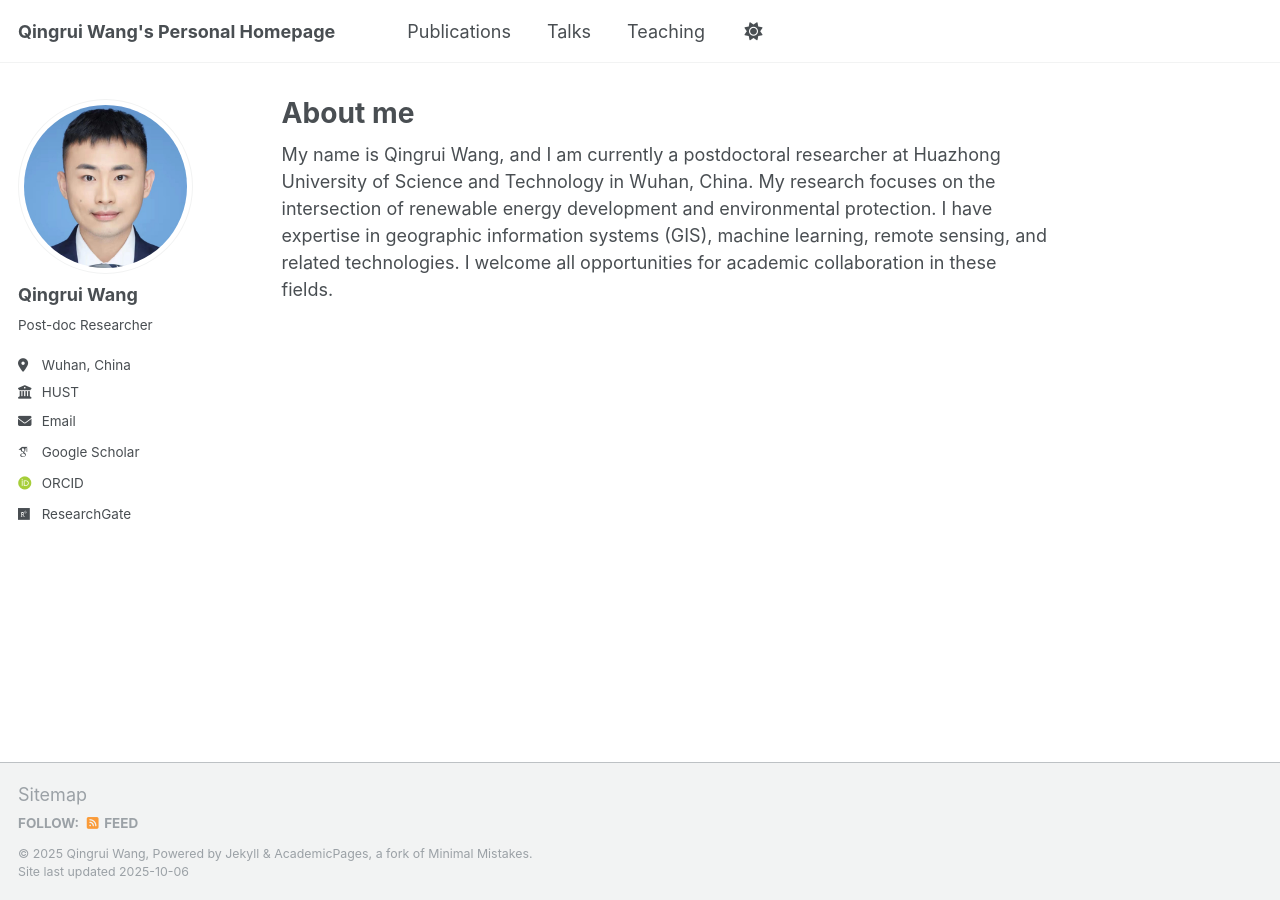
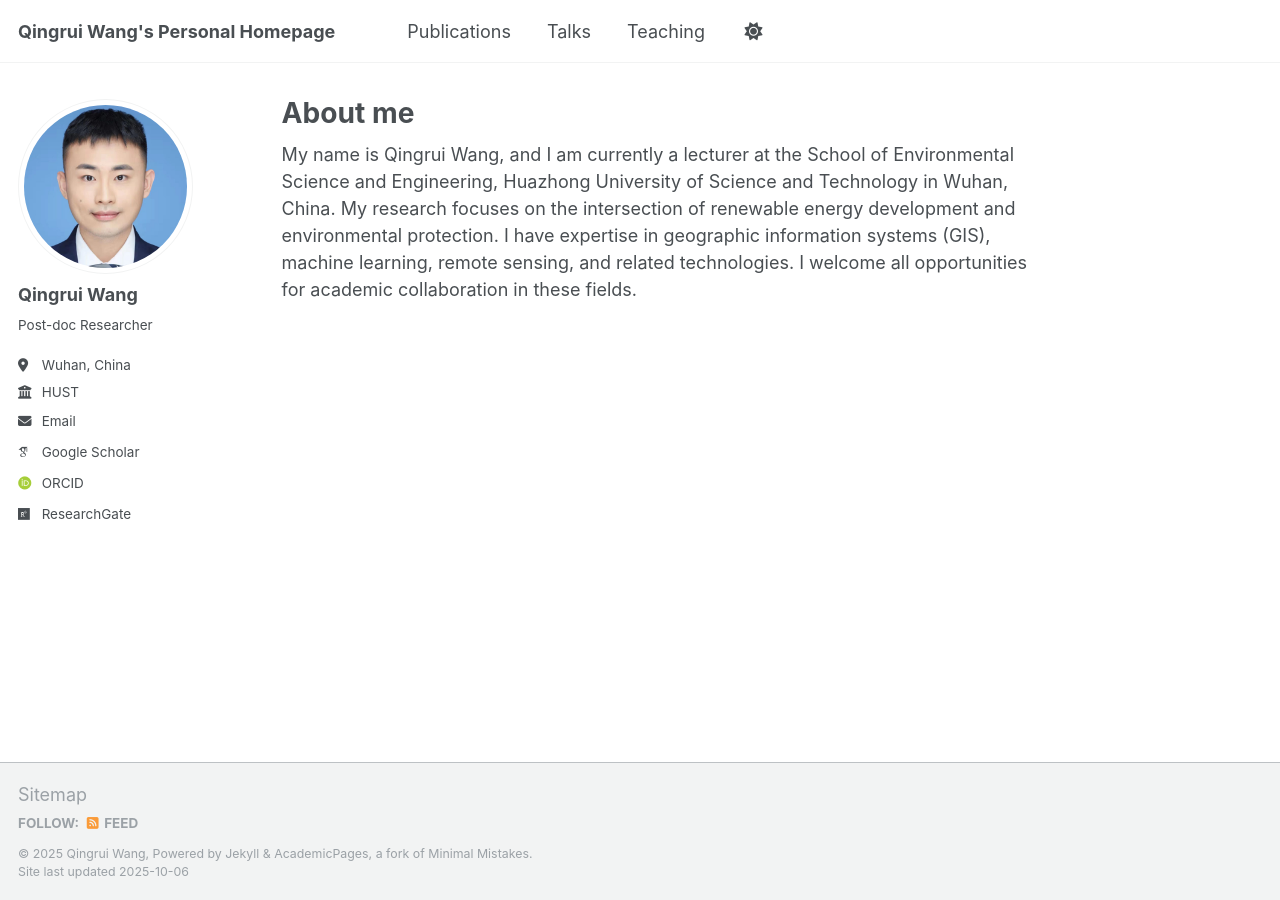
Before and after one commit to QingruiWang/QingruiWang.github.io, a Jekyll site: the page built from _pages/about.md, in a window 1280 px wide. Built offline with Jekyll 4.4.1, drawn with Linux system fonts in a browser that asks for light colours; some web fonts are replaced; a script that is not in the unit is left out.

Commit message:
Update about.md

```diff
--- a/_pages/about.md
+++ b/_pages/about.md
@@ -7,4 +7,4 @@ redirect_from:
   - /about.html
 ---
 
-My name is Qingrui Wang, and I am currently a postdoctoral researcher at Huazhong University of Science and Technology in Wuhan, China. My research focuses on the intersection of renewable energy development and environmental protection. I have expertise in geographic information systems (GIS), machine learning, remote sensing, and related technologies. I welcome all opportunities for academic collaboration in these fields.
+My name is Qingrui Wang, and I am currently a lecturer at the School of Environmental Science and Engineering, Huazhong University of Science and Technology in Wuhan, China. My research focuses on the intersection of renewable energy development and environmental protection. I have expertise in geographic information systems (GIS), machine learning, remote sensing, and related technologies. I welcome all opportunities for academic collaboration in these fields.
```
